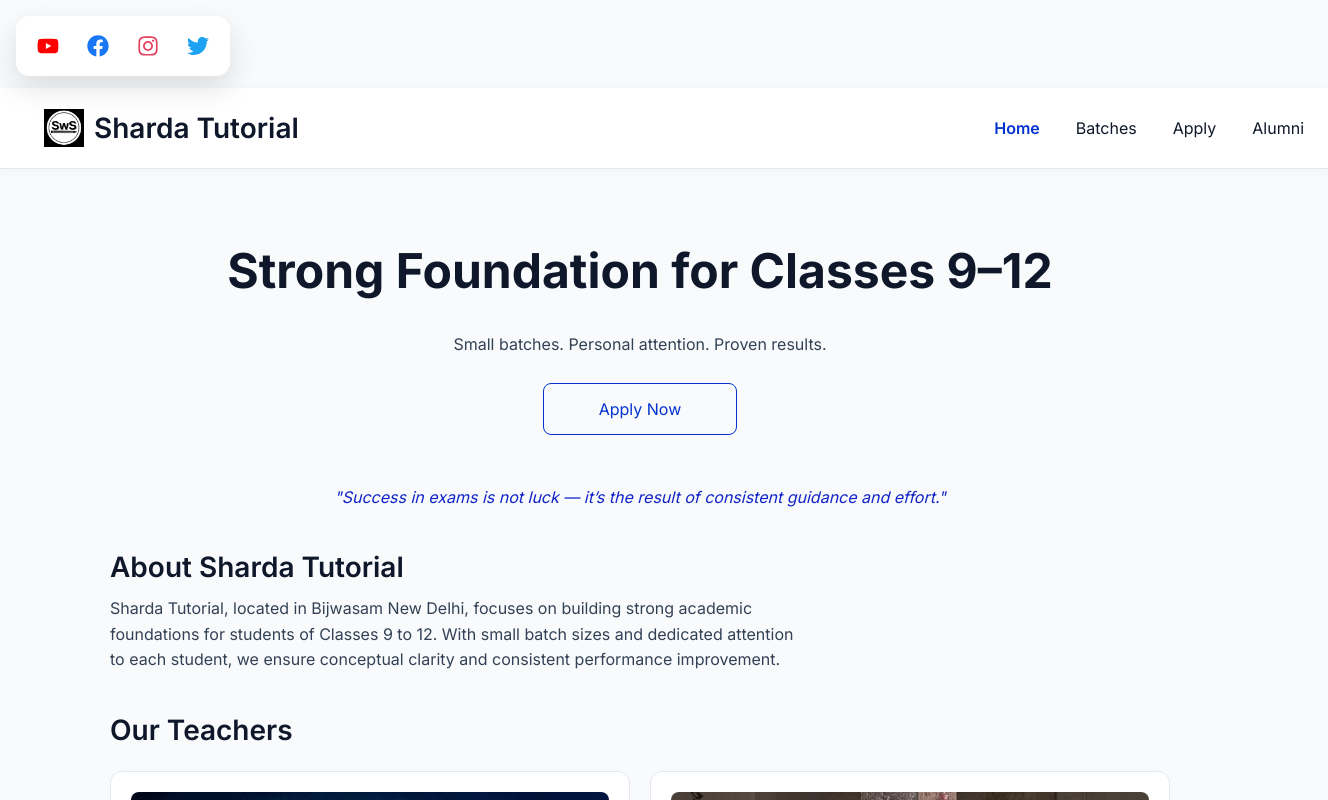
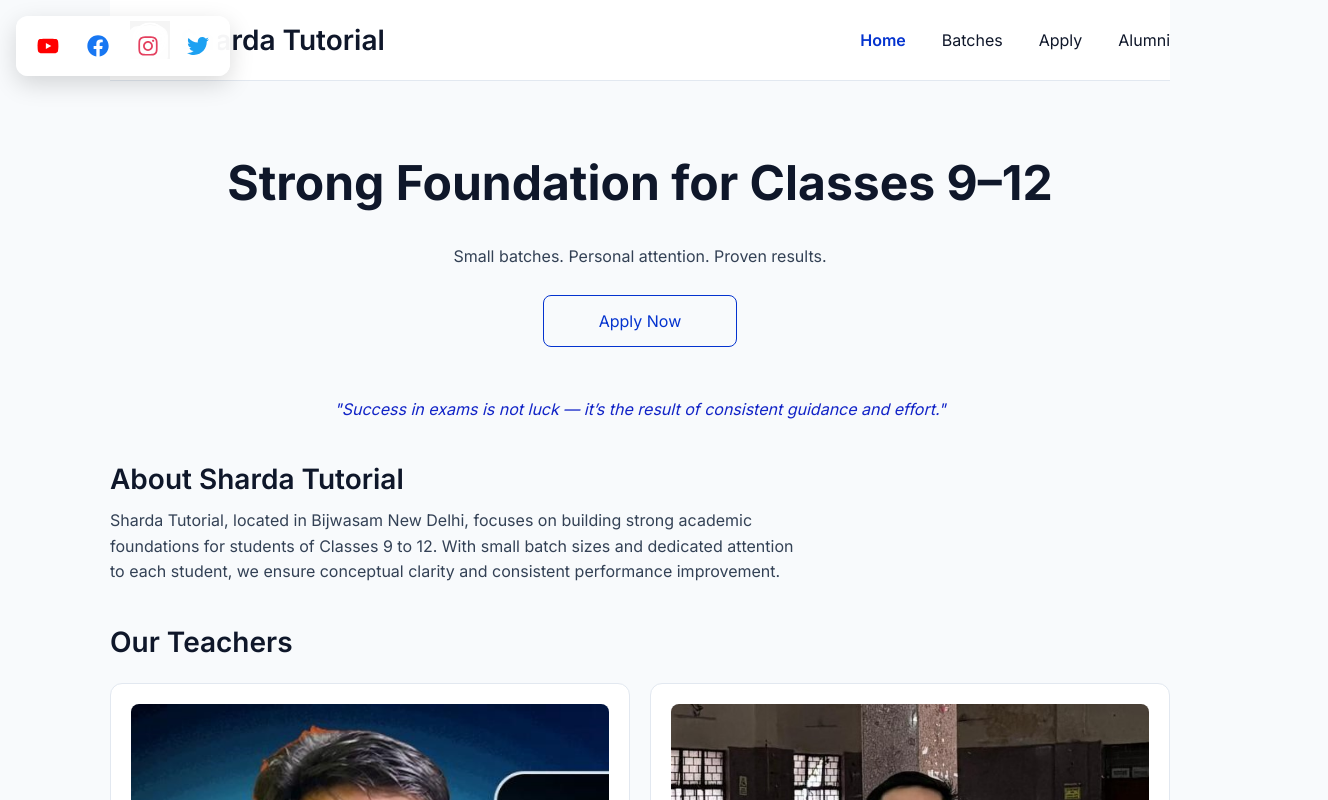
Before and after one commit to aviG69/Sharda_Website, a React (Vite) app: page / in a window 1280 px wide. Shown: the top 800 px of the page, 1328 px wide, since content can reach past the window. Built offline with nearby package versions, Linux system fonts and the light colour scheme.

Commit message:
fixed bugs

```diff
--- a/src/App.css
+++ b/src/App.css
@@ -18,28 +18,38 @@
   outline-offset: 2px;
 }
 
-.app-content {
-  width: 100%;
-  padding-top: 88px;
-}
-
-.page-body {
-  padding: 0 20px 20px;
-}
-
 .page-corner-icons {
   position: fixed;
   top: 16px;
   left: 16px;
-  z-index: 30;
+  z-index: 1000;
   display: flex;
   flex-wrap: wrap;
   align-items: center;
   gap: 10px;
   padding: 10px 12px;
-  border-radius: 14px;
-  background: rgba(255, 255, 255, 0.98);
-  box-shadow: 0 12px 30px rgba(0, 0, 0, 0.12);
+  border-radius: 12px;
+  background: rgba(255, 255, 255, 0.96);
+  box-shadow: 0 8px 24px rgba(0, 0, 0, 0.15);
+}
+
+.page-corner-icons a {
+  width: 40px;
+  height: 40px;
+  display: inline-flex;
+  align-items: center;
+  justify-content: center;
+  border-radius: 10px;
+  background: transparent;
+  transition: background 0.2s;
+}
+
+.page-corner-icons a:hover {
+  background: rgba(0, 0, 0, 0.05);
+}
+
+.app-content {
+  padding: 0 20px 20px;
 }
 
 .page-corner-icons a {
@@ -60,21 +70,12 @@
 }
 
 .nav {
-  position: relative;
-  left: 50%;
-  right: 50%;
-  margin-left: -50vw;
-  margin-right: -50vw;
-  width: 100vw;
-  max-width: 100vw;
   display: flex;
   align-items: center;
   justify-content: space-between;
   flex-wrap: wrap;
   gap: 20px;
-  padding: 20px 24px;
-  background: #ffffff;
-  box-shadow: 0 2px 12px rgba(0, 0, 0, 0.04);
+  padding: 20px 0;
 }
 
 .nav-left {
--- a/src/App.jsx
+++ b/src/App.jsx
@@ -26,14 +26,12 @@ function App() {
       </div>
       <div className="app-content">
         <Navbar />
-        <main className="page-body">
         <Routes>
           <Route path="/" element={<Home />} />
           <Route path="/batches" element={<Batches />} />
           <Route path="/apply" element={<Apply />} />
           <Route path="/alumni" element={<Alumni />} />
         </Routes>
-        </main>
       </div>
     </BrowserRouter>
   );
```
Lines whose indentation alone changed are shown as unchanged.
